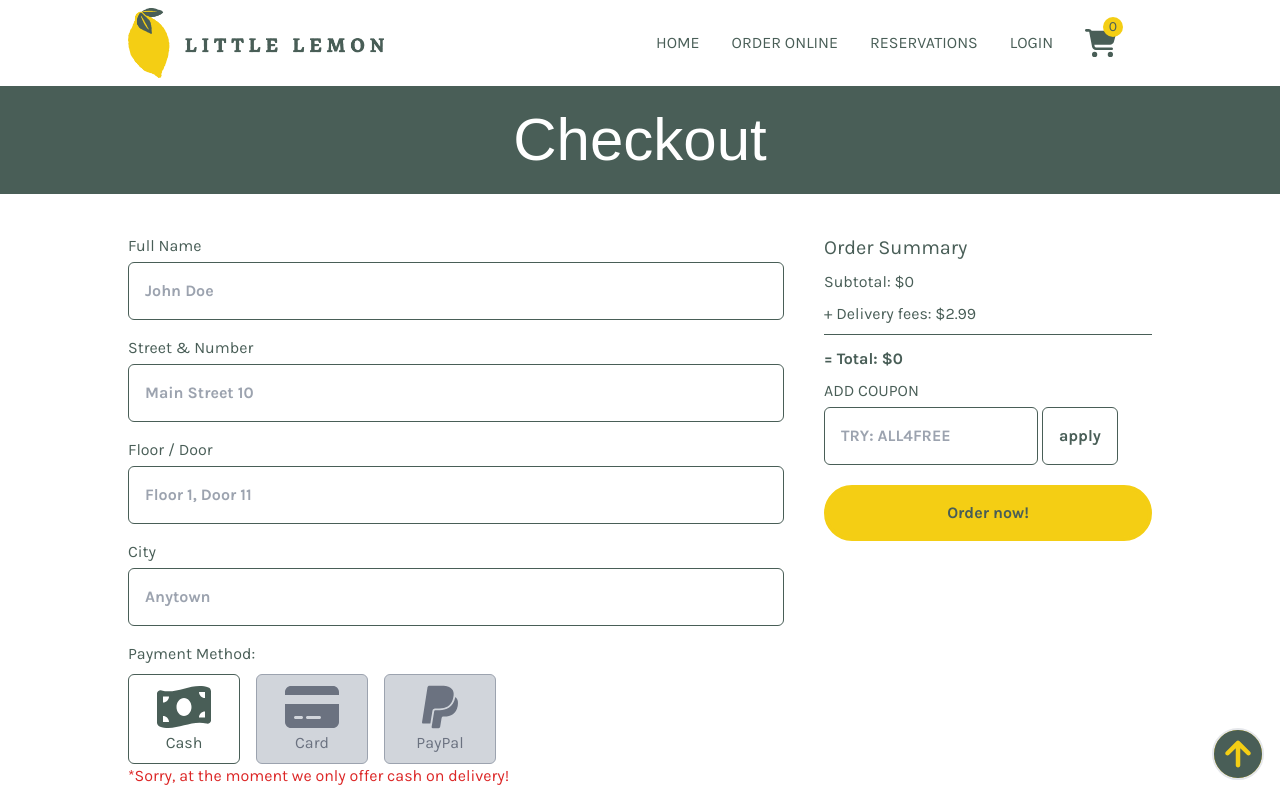
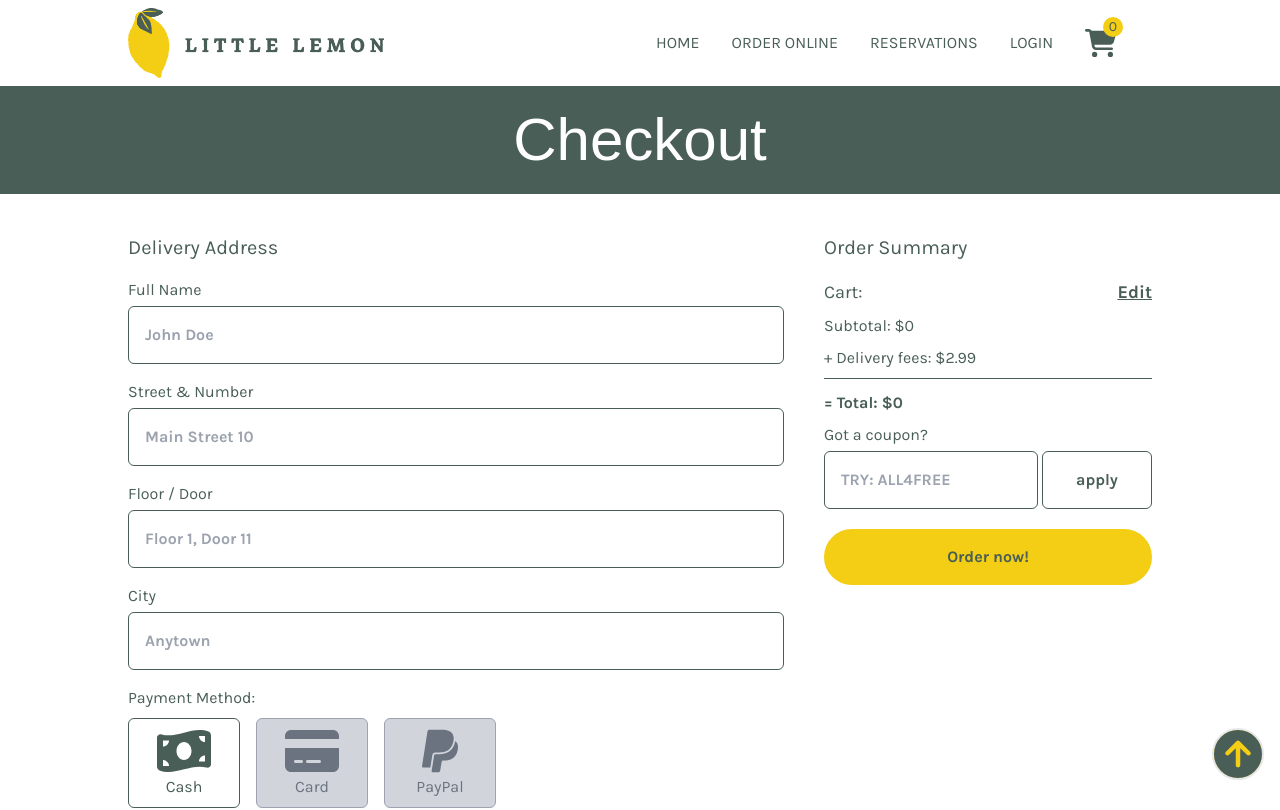
Before and after one commit to David-Werth/little-lemon, a Next.js app: page /order/checkout in a window 1280 px wide. Shown: the top 810 px of the page. Built offline with nearby package versions, Linux system fonts and the light colour scheme; a web font is replaced by a local one.

Commit message:
style changes and states for formData

```diff
--- a/app/order/checkout/page.jsx
+++ b/app/order/checkout/page.jsx
@@ -1,40 +1,125 @@
 'use client';
 
-import CheckoutForm from '@/components/order/checkout/CheckoutForm';
 import { TotalCartValueContext } from '@/context/TotalCartValueContext';
+import { faPaypal } from '@fortawesome/free-brands-svg-icons';
+import {
+	faCreditCard,
+	faMoneyBillWave,
+} from '@fortawesome/free-solid-svg-icons';
+import { FontAwesomeIcon } from '@fortawesome/react-fontawesome';
+import Link from 'next/link';
 import { useContext, useState } from 'react';
-
-const getMenuItems = async () => {
-	try {
-		const res = await fetch('/api/menu-items', {
-			// cache: 'no-store',
-		});
-
-		if (!res.ok) {
-			throw new Error('Failed to fetch menu items');
-		}
-		return res.json();
-	} catch (error) {
-		console.log('Error loading menu items:', error);
-	}
-};
 
 const page = () => {
 	const [coupon, setCoupon] = useState('');
 	const { total } = useContext(TotalCartValueContext);
+
+	const [name, setName] = useState('');
+	const [street, setStreet] = useState('');
+	const [additional, setAdditional] = useState('');
+	const [city, setCity] = useState('');
+	const [paymentMethod, setPaymentMethod] = useState('');
+
+	const [formData, setFormData] = useState({});
+
+	const handleSubmit = (e) => {
+		e.preventDefault();
+	};
 
 	return (
 		<section className="flex flex-col items-center w-full">
 			<h1 className="w-full px-4 py-6 text-6xl font-normal text-center text-white font-markazi bg-green">
 				Checkout
 			</h1>
-
-			<div className="flex flex-col w-11/12 max-w-5xl gap-10 py-10 lg:flex-row font-karla text-green">
-				<CheckoutForm />
-				<form className="w-full lg:w-1/3">
+			<form className="flex flex-col w-11/12 max-w-5xl gap-10 py-10 lg:flex-row font-karla text-green">
+				<div className="flex flex-col w-full gap-4 lg:w-2/3 ">
+					<h3 className="text-xl">Delivery Address</h3>
+					<div className="flex flex-col gap-1">
+						<label htmlFor="name">Full Name</label>
+						<input
+							type="text"
+							name="name"
+							id="name"
+							placeholder="John Doe"
+							value={name}
+							onChange={(e) => setName(e.target.value)}
+							className="p-4 font-bold border rounded-md border-green"
+						/>
+					</div>
+					<div className="flex flex-col gap-1">
+						<label htmlFor="street">Street & Number</label>
+						<input
+							type="text"
+							name="street"
+							id="street"
+							placeholder="Main Street 10"
+							value={street}
+							onChange={(e) => setStreet(e.target.value)}
+							className="p-4 font-bold border rounded-md border-green"
+						/>
+					</div>
+					<div className="flex flex-col gap-1">
+						<label htmlFor="additional">Floor / Door</label>
+						<input
+							type="text"
+							name="additional"
+							id="additional"
+							placeholder="Floor 1, Door 11"
+							value={additional}
+							onChange={(e) => setAdditional(e.target.value)}
+							className="p-4 font-bold border rounded-md border-green"
+						/>
+					</div>
+					<div className="flex flex-col gap-1">
+						<label htmlFor="city">City</label>
+						<input
+							type="text"
+							name="city"
+							id="city"
+							placeholder="Anytown"
+							value={city}
+							onChange={(e) => setCity(e.target.value)}
+							className="p-4 font-bold border rounded-md border-green"
+						/>
+					</div>
+					<div>
+						<h3>Payment Method:</h3>
+						<div className="flex gap-4 mt-2">
+							<div
+								className={`flex flex-col items-center justify-center px-5 py-2 transition-colors border rounded-md cursor-pointer w-28 hover:bg-green hover:text-white  ${
+									paymentMethod === 'cash'
+										? 'bg-green text-white'
+										: 'border-green text-green'
+								}`}
+								onClick={() => setPaymentMethod('cash')}
+							>
+								<FontAwesomeIcon icon={faMoneyBillWave} className="h-12" />
+								<p>Cash</p>
+							</div>
+							<div className="flex flex-col items-center justify-center px-5 py-2 text-gray-500 transition-colors bg-gray-300 border border-gray-400 rounded-md cursor-not-allowed w-28">
+								<FontAwesomeIcon icon={faCreditCard} className="h-12" />
+								<p>Card</p>
+							</div>
+							<div className="flex flex-col items-center justify-center px-5 py-2 text-gray-500 transition-colors bg-gray-300 border border-gray-400 rounded-md cursor-not-allowed w-28">
+								<FontAwesomeIcon icon={faPaypal} className="h-12" />
+								<p>PayPal</p>
+							</div>
+						</div>
+						<span className="text-red-600">
+							*Sorry, at the moment we only offer cash on delivery!
+						</span>
+					</div>
+				</div>
+				<div className="flex flex-col w-full gap-4 lg:w-1/3">
 					<h3 className="text-xl">Order Summary</h3>
-					<div className="flex flex-col gap-5 pt-2">
+					<div className="flex flex-col gap-5">
 						<div className="flex flex-col gap-2">
+							<div className="flex justify-between w-full text-lg">
+								<h4>Cart:</h4>
+								<Link href="/order/cart" className="font-bold underline">
+									Edit
+								</Link>
+							</div>
 							<p>Subtotal: ${total}</p>
 							<p>+ Delivery fees: $2.99</p>
 							<div className="w-full h-[1px] bg-green mb-1"></div>
@@ -42,7 +127,7 @@ const page = () => {
 								= Total: ${total ? (total + 2.99).toFixed(2) : 0}
 							</p>
 							<div className="flex flex-col gap-1">
-								<label htmlFor="coupon">ADD COUPON</label>
+								<label htmlFor="coupon">Got a coupon?</label>
 								<div className="flex gap-1">
 									<input
 										type="text"
@@ -55,19 +140,22 @@ const page = () => {
 										spellCheck={false}
 									/>
 									<input
-										type="submit"
+										type="button"
 										value="apply"
-										className="p-4 font-bold border rounded-md cursor-pointer border-green hover:bg-green hover:text-white"
+										className="flex-1 p-4 font-bold border rounded-md cursor-pointer border-green hover:bg-green hover:text-white"
 									/>
 								</div>
 							</div>
 						</div>
-						<button className='className="px-4 py-3 font-bold text-center transition-colors border-4 rounded-full cursor-pointer hover:bg-green hover:border-green hover:text-white border-yellow bg-yellow text-green font-karla"'>
-							Order now!
-						</button>
+						<input
+							type="submit"
+							value="Order now!"
+							onClick={handleSubmit}
+							className="px-4 py-3 font-bold text-center transition-colors border-4 rounded-full cursor-pointer hover:bg-green hover:border-green hover:text-white border-yellow bg-yellow text-green font-karla"
+						/>
 					</div>
-				</form>
-			</div>
+				</div>
+			</form>
 		</section>
 	);
 };
--- a/components/order/checkout/CheckoutForm.jsx
+++ /dev/null
@@ -1,75 +0,0 @@
-import { faPaypal } from '@fortawesome/free-brands-svg-icons';
-import {
-	faCreditCard,
-	faMoneyBillWave,
-} from '@fortawesome/free-solid-svg-icons';
-import { FontAwesomeIcon } from '@fortawesome/react-fontawesome';
-
-const CheckoutForm = () => {
-	return (
-		<form className="flex flex-col w-full gap-4 lg:w-2/3 ">
-			<div className="flex flex-col gap-1">
-				<label htmlFor="name">Full Name</label>
-				<input
-					type="text"
-					name="name"
-					id="name"
-					placeholder="John Doe"
-					className="p-4 font-bold border rounded-md border-green"
-				/>
-			</div>
-			<div className="flex flex-col gap-1">
-				<label htmlFor="street">Street & Number</label>
-				<input
-					type="text"
-					name="street"
-					id="street"
-					placeholder="Main Street 10"
-					className="p-4 font-bold border rounded-md border-green"
-				/>
-			</div>
-			<div className="flex flex-col gap-1">
-				<label htmlFor="additional">Floor / Door</label>
-				<input
-					type="text"
-					name="additional"
-					id="additional"
-					placeholder="Floor 1, Door 11"
-					className="p-4 font-bold border rounded-md border-green"
-				/>
-			</div>
-			<div className="flex flex-col gap-1">
-				<label htmlFor="city">City</label>
-				<input
-					type="text"
-					name="city"
-					id="city"
-					placeholder="Anytown"
-					className="p-4 font-bold border rounded-md border-green"
-				/>
-			</div>
-			<div>
-				<h3>Payment Method:</h3>
-				<div className="flex gap-4 mt-2">
-					<div className="flex flex-col items-center justify-center px-5 py-2 transition-colors border rounded-md cursor-pointer w-28 hover:bg-green hover:text-white border-green text-green">
-						<FontAwesomeIcon icon={faMoneyBillWave} className="h-12" />
-						<p>Cash</p>
-					</div>
-					<div className="flex flex-col items-center justify-center px-5 py-2 text-gray-500 transition-colors bg-gray-300 border border-gray-400 rounded-md cursor-not-allowed w-28">
-						<FontAwesomeIcon icon={faCreditCard} className="h-12" />
-						<p>Card</p>
-					</div>
-					<div className="flex flex-col items-center justify-center px-5 py-2 text-gray-500 transition-colors bg-gray-300 border border-gray-400 rounded-md cursor-not-allowed w-28">
-						<FontAwesomeIcon icon={faPaypal} className="h-12" />
-						<p>PayPal</p>
-					</div>
-				</div>
-				<span className="text-red-600">
-					*Sorry, at the moment we only offer cash on delivery!
-				</span>
-			</div>
-		</form>
-	);
-};
-
-export default CheckoutForm;
```
